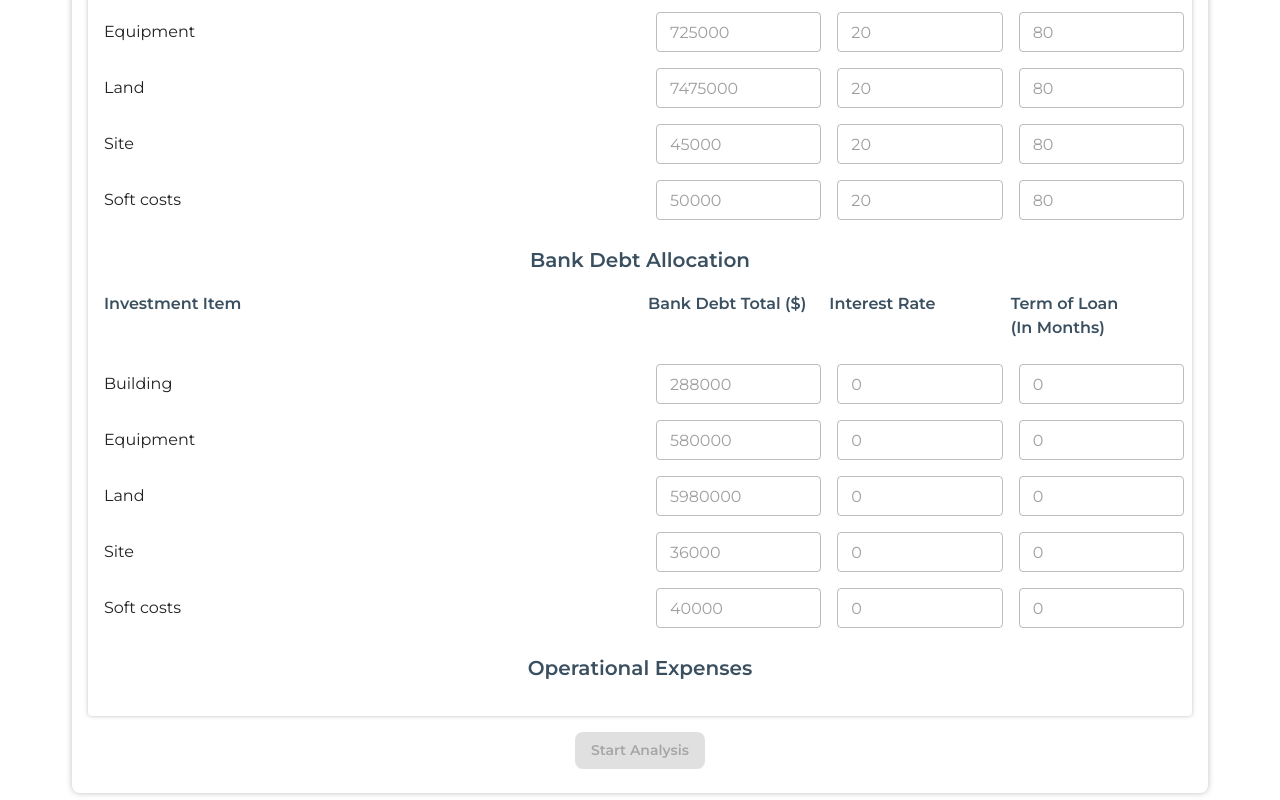
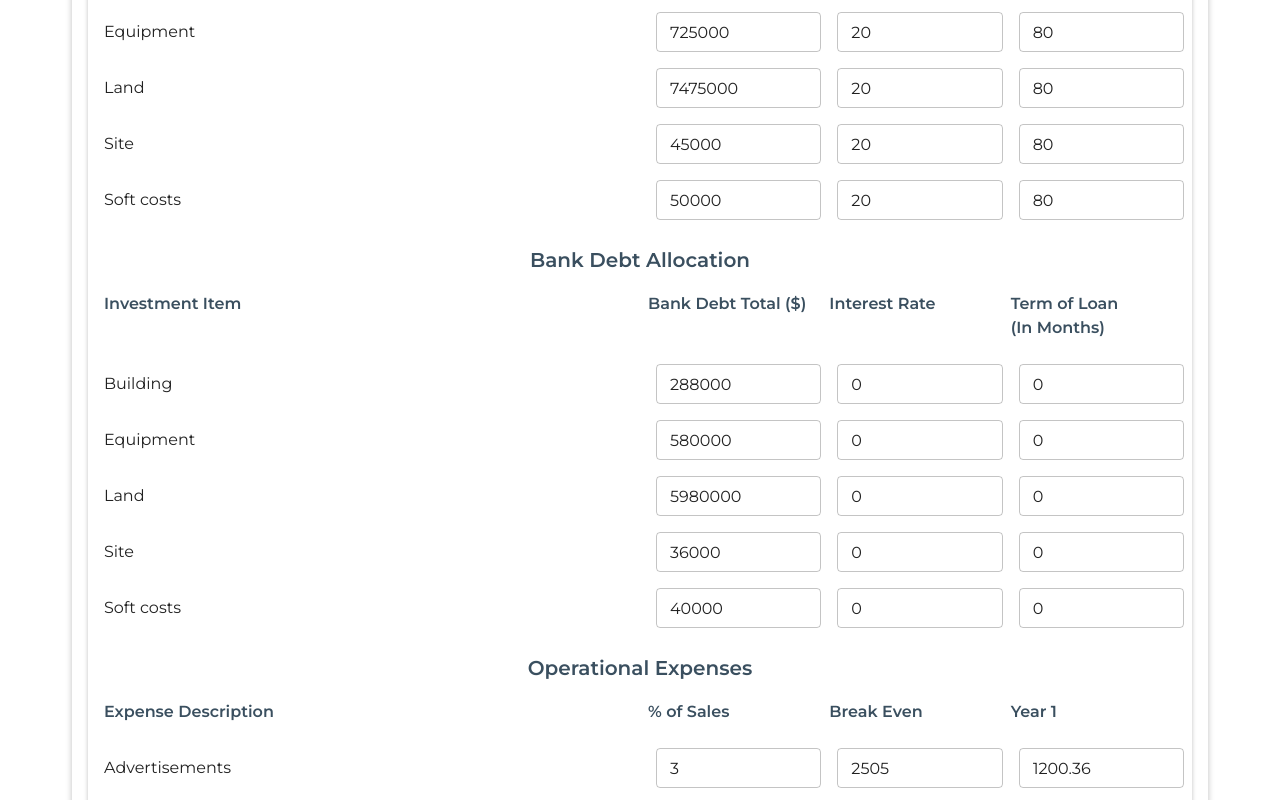
Before and after one commit to mayank-rf/proforma_web_app, a Next.js app: page /site-analysis in a window 1280 px wide. Shown: the part 1980-2780 px from the top of the page. Built offline with nearby package versions, Linux system fonts and the light colour scheme.

Commit message:
operational-expenses-impl

```diff
--- a/src/app/(AppLayout)/site-analysis/InputComponents/FinancialInput.tsx
+++ b/src/app/(AppLayout)/site-analysis/InputComponents/FinancialInput.tsx
@@ -5,10 +5,14 @@ import { Controller, useWatch } from 'react-hook-form';
 export default function FinancialInput({ control }: any) {
     const acquisitionBudgetData = useWatch({ control, name: 'acquisitionBudget' });
     const bankDebtAllocationData = useWatch({ control, name: 'bankDebtAllocation' });
+    const operationalExpensesData = useWatch({ control, name: 'operationalExpenses' });
 
-    const acquisitionBudgetFilled = Object.values(acquisitionBudgetData).every((val) => val !== undefined && val !== null && val !== '');
-    const bankDebtAllocationFilled = Object.values(bankDebtAllocationData).every((val) => val !== undefined && val !== null && val !== '');
-    const allFilled = acquisitionBudgetFilled && bankDebtAllocationFilled;
+    const acquisitionBudgetFilled = Object.entries(acquisitionBudgetData).every(([_,val]) => Object.values(val).every((item) => item !== ""  && item !== null && item !== undefined));
+    const bankDebtAllocationFilled = Object.entries(bankDebtAllocationData).every(([_,val]) => Object.values(val).every((item) => item !== ""  && item !== null && item !== undefined));
+    const operationalExpensesFilled = Object.entries(operationalExpensesData).every(([_,val]) => Object.values(val).every((item) => item !== ""  && item !== null && item !== undefined));
+    console.log(acquisitionBudgetFilled)
+
+    const allFilled = acquisitionBudgetFilled && bankDebtAllocationFilled && operationalExpensesFilled;
 
     return (
         <InputAccordion title="Financial Inputs" completed={allFilled}>
@@ -49,21 +53,21 @@ export default function FinancialInput({ control }: any) {
                             <Controller
                                 name={`acquisitionBudget.${key}.totalInvestment`}
                                 control={control}
-                                render={({ field }) => <TextField fullWidth size="small" type="number" {...field} sx={{ m: 1 }} disabled />}
+                                render={({ field }) => <TextField fullWidth size="small" type="number" {...field} sx={{ m: 1 }}  />}
                             />
                         </Grid>
                         <Grid item xs={2}>
                             <Controller
                                 name={`acquisitionBudget.${key}.percentOwner`}
                                 control={control}
-                                render={({ field }) => <TextField fullWidth size="small" type="number" {...field} sx={{ m: 1 }} disabled />}
+                                render={({ field }) => <TextField fullWidth size="small" type="number" {...field} sx={{ m: 1 }}  />}
                             />
                         </Grid>
                         <Grid item xs={2}>
                             <Controller
                                 name={`acquisitionBudget.${key}.percentBank`}
                                 control={control}
-                                render={({ field }) => <TextField fullWidth size="small" type="number" {...field} sx={{ m: 1 }} disabled />}
+                                render={({ field }) => <TextField fullWidth size="small" type="number" {...field} sx={{ m: 1 }}  />}
                             />
                         </Grid>
                     </Grid>
@@ -108,21 +112,21 @@ export default function FinancialInput({ control }: any) {
                             <Controller
                                 name={`bankDebtAllocation.${key}.bankDebtTotal`}
                                 control={control}
-                                render={({ field }) => <TextField fullWidth size="small" type="number" {...field} sx={{ m: 1 }} disabled />}
+                                render={({ field }) => <TextField fullWidth size="small" type="number" {...field} sx={{ m: 1 }}  />}
                             />
                         </Grid>
                         <Grid item xs={2}>
                             <Controller
                                 name={`bankDebtAllocation.${key}.interestRate`}
                                 control={control}
-                                render={({ field }) => <TextField fullWidth size="small" type="number" {...field} sx={{ m: 1 }} disabled />}
+                                render={({ field }) => <TextField fullWidth size="small" type="number" {...field} sx={{ m: 1 }}  />}
                             />
                         </Grid>
                         <Grid item xs={2}>
                             <Controller
                                 name={`bankDebtAllocation.${key}.termOfLoan`}
                                 control={control}
-                                render={({ field }) => <TextField fullWidth size="small" type="number" {...field} sx={{ m: 1 }} disabled />}
+                                render={({ field }) => <TextField fullWidth size="small" type="number" {...field} sx={{ m: 1 }}  />}
                             />
                         </Grid>
                     </Grid>
@@ -134,7 +138,58 @@ export default function FinancialInput({ control }: any) {
                     Operational Expenses
                 </Typography>
 
-                <Grid container spacing={2} sx={{ marginBottom: 2, fontWeight: 'bold' }}></Grid>
+
+                <Grid container spacing={2} sx={{ marginBottom: 2, fontWeight: 'bold' }}>
+                <Grid item xs={6}>
+                        <Typography variant="body1" fontWeight="600" color="#3A4F5F">
+                            Expense Description
+                        </Typography>
+                    </Grid>
+                    <Grid item xs={2}>
+                        <Typography variant="body1" fontWeight="600" color="#3A4F5F">
+                            % of Sales
+                        </Typography>
+                    </Grid>
+                    <Grid item xs={2}>
+                        <Typography variant="body1" fontWeight="600" color="#3A4F5F">
+                            Break Even
+                        </Typography>
+                    </Grid>
+                    <Grid item xs={2}>
+                        <Typography variant="body1" fontWeight="600" color="#3A4F5F">
+                            Year 1
+                        </Typography>
+                    </Grid>
+                </Grid>
+
+                {Object.keys(operationalExpensesData).map((key: any, index: number) => (
+                    <Grid container spacing={2} key={index} alignItems="center">
+                        <Grid item xs={6}>
+                            <Typography>{capitalize(key.split('_').join(' '))}</Typography>
+                        </Grid>
+                        <Grid item xs={2}>
+                            <Controller
+                                name={`operationalExpenses.${key}.percentOfSales`}
+                                control={control}
+                                render={({ field }) => <TextField fullWidth size="small" type="number" {...field} sx={{ m: 1 }}  />}
+                            />
+                        </Grid>
+                        <Grid item xs={2}>
+                            <Controller
+                                name={`operationalExpenses.${key}.breakEven`}
+                                control={control}
+                                render={({ field }) => <TextField fullWidth size="small" type="number" {...field} sx={{ m: 1 }}  />}
+                            />
+                        </Grid>
+                        <Grid item xs={2}>
+                            <Controller
+                                name={`operationalExpenses.${key}.year1`}
+                                control={control}
+                                render={({ field }) => <TextField fullWidth size="small" type="number" {...field} sx={{ m: 1 }}  />}
+                            />
+                        </Grid>
+                    </Grid>
+                ))}
             </Box>
         </InputAccordion>
     );
--- a/src/app/(AppLayout)/site-analysis/page.tsx
+++ b/src/app/(AppLayout)/site-analysis/page.tsx
@@ -141,6 +141,68 @@ const defaultValues: ProformaInputs = {
             termOfLoan: 0,
         },
     },
+    operationalExpenses :{
+        advertisements: {
+          percentOfSales: 0,
+          breakEven: 0,
+          year1: 0,
+        },
+        chemicalSupplies: {
+          percentOfSales: 0,
+          breakEven: 0,
+          year1: 0,
+        },
+        customerClaims: {
+          percentOfSales: 0,
+          breakEven: 0,
+          year1: 0,
+        },
+        insurance: {
+          percentOfSales: 0,
+          breakEven: 0,
+          year1: 0,
+        },
+        labor: {
+          percentOfSales: 0,
+          breakEven: 0,
+          year1: 0,
+        },
+        legalFees: {
+          percentOfSales: 0,
+          breakEven: 0,
+          year1: 0,
+        },
+        licenses: {
+          percentOfSales: 0,
+          breakEven: 0,
+          year1: 0,
+        },
+        miscellaneous: {
+          percentOfSales: 0,
+          breakEven: 0,
+          year1: 0,
+        },
+        repairs: {
+          percentOfSales: 0,
+          breakEven: 0,
+          year1: 0,
+        },
+        realEstateTaxes: {
+          percentOfSales: 0,
+          breakEven: 0,
+          year1: 0,
+        },
+        refuseCollection: {
+          percentOfSales: 0,
+          breakEven: 0,
+          year1: 0,
+        },
+        utilities: {
+          percentOfSales: 0,
+          breakEven: 0,
+          year1: 0,
+        },
+      }
 };
 
 export default function SiteAnalysisPage() {
@@ -220,6 +282,20 @@ export default function SiteAnalysisPage() {
                 termOfLoan: 0,
             },
         });
+        setValue('operationalExpenses', {
+            advertisements: { percentOfSales: 3.0, breakEven: 2505.00, year1: 1200.36 },
+            chemicalSupplies: { percentOfSales: 4.6, breakEven: 3836.99, year1: 1880.95 },
+            customerClaims: { percentOfSales: 1.0, breakEven: 835.00, year1: 400.12 },
+            insurance: { percentOfSales: 1.2, breakEven: 1000.00, year1: 1000.00 },
+            labor: { percentOfSales: 29.6, breakEven: 25298.00, year1: 25298.00 },
+            legalFees: { percentOfSales: 1.0, breakEven: 835.00, year1: 400.12 },
+            licenses: { percentOfSales: 1.0, breakEven: 835.00, year1: 400.12 },
+            miscellaneous: { percentOfSales: 1.5, breakEven: 1252.50, year1: 600.18 },
+            repairs: { percentOfSales: 1.0, breakEven: 835.00, year1: 400.12 },
+            realEstateTaxes: { percentOfSales: 2.3, breakEven: 2000.00, year1: 2000.00 },
+            refuseCollection: { percentOfSales: 1.0, breakEven: 835.00, year1: 400.12 },
+            utilities: { percentOfSales: 9.0, breakEven: 7515.01, year1: 3601.08 }
+        });
     }, []);
 
     const handleCloseAnalysis = () => {
@@ -270,6 +346,7 @@ export default function SiteAnalysisPage() {
 
                             {/* Financial Input */}
                             <FinancialInput control={control} />
+
                         </Stack>
 
                         <Box sx={{ display: 'flex', justifyContent: 'center' }}>
```
Also changed, not shown: src/app/(AppLayout)/pro-forma/breakeven-analysis/CarWashAcquistionBudget.tsx (+33 -1 lines), src/app/(AppLayout)/site-analysis/InputComponents/OperationalExpenses.tsx (deleted, +0 -9 lines), src/app/(AppLayout)/site-analysis/proforma-inputs.type.ts (+62 -0 lines).
